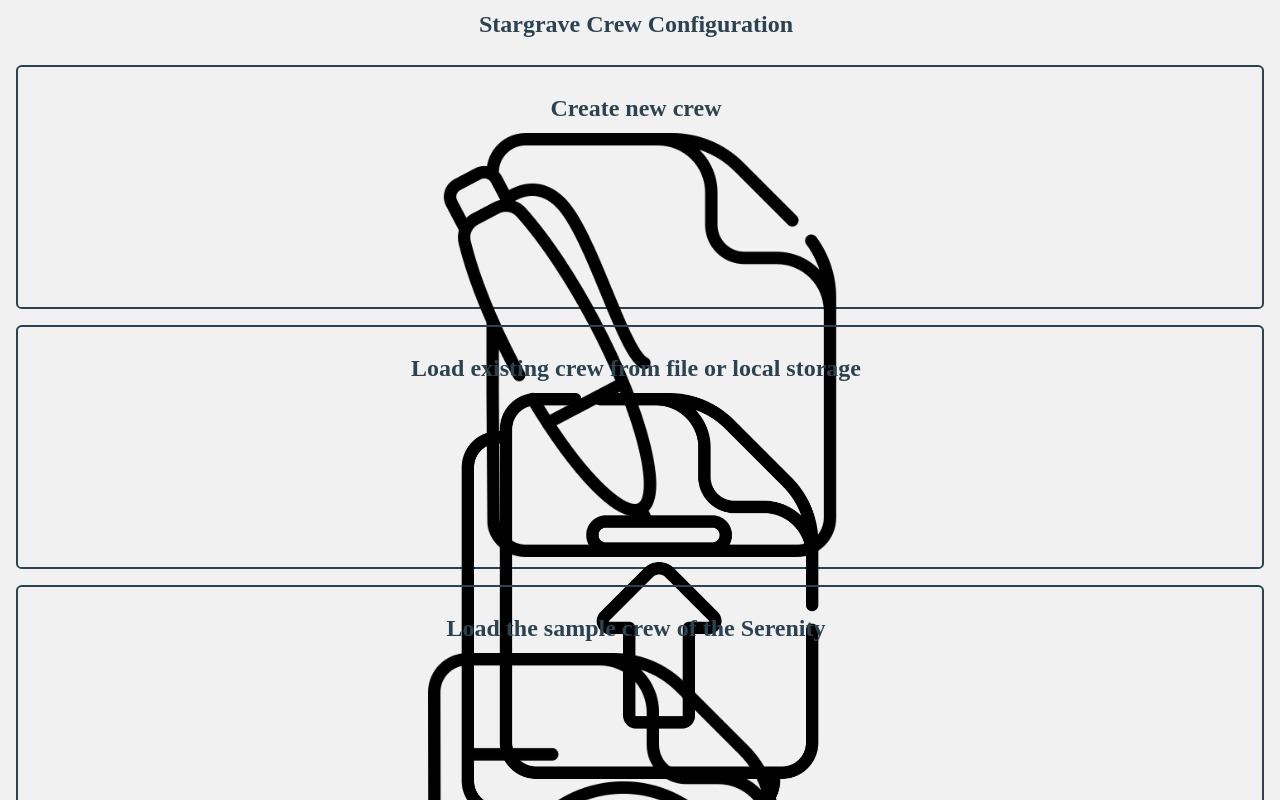
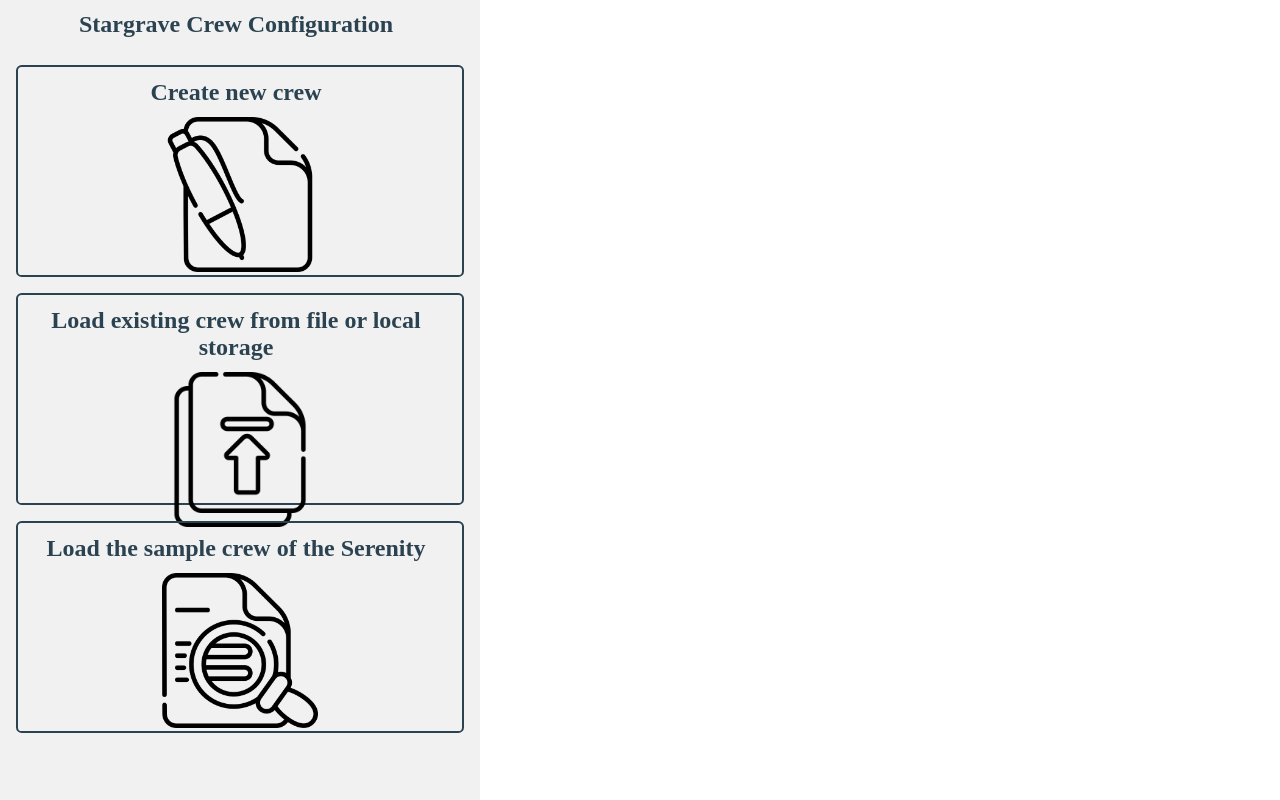
Before and after one commit to Labernator/Stargrave, a React (Create React App) app: page / in a window 1280 px wide. Shown: the top 800 px of the page. Built offline with nearby package versions, Linux system fonts and the light colour scheme.

Commit message:
Update App.css

```diff
--- a/src/App.css
+++ b/src/App.css
@@ -22,32 +22,11 @@
 .app-body {
   height: calc(100vh);
   /* width: calc(100vw - 1rem); */
+  max-width: 30rem;
   font-family: Montserrat;
   position: relative;
   background-color: var(--background-color);
   color: var(--black-color);
-}
-
-.landing-page {
-  text-align: center;
-  font-weight: bold;
-  display: grid;
-  max-width: 30rem;
-}
-
-.landing-page-tile {
-  padding: 1rem;
-  border: 0.15rem solid var(--black-color);
-  border-radius: 0.35rem;
-  margin: 1rem;
-}
-
-.landing-page-header {
-  font-size: 1.3rem;
-}
-
-.landing-page-icon {
-  width: 48%;
 }
 
 .chapter-header {
@@ -687,6 +666,7 @@
 .landing-page-tile {
   height: 13rem;
   border: 2px solid;
+  border-radius: 0.35rem;
   margin: 1rem 1rem 0rem;
   display: flex;
   flex-direction: column;
```
